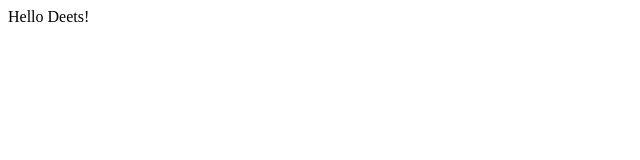
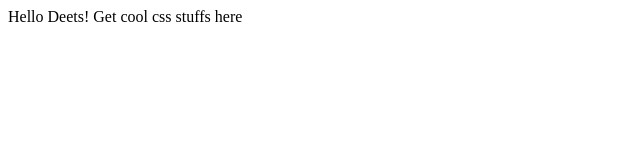
Before and after one commit to mvkvinod/frenzydeets, a plain HTML site: page index.html in a window 1280 px wide. Shown: the whole page, without its empty margins (0-640 px from the left). Drawn offline with Linux system fonts and the light colour scheme.

Commit message:
Updated the greeting text

```diff
--- a/index.html
+++ b/index.html
@@ -8,5 +8,6 @@
 </head>
 <body>
     Hello Deets!
+    Get cool css stuffs here
 </body>
 </html>
```
